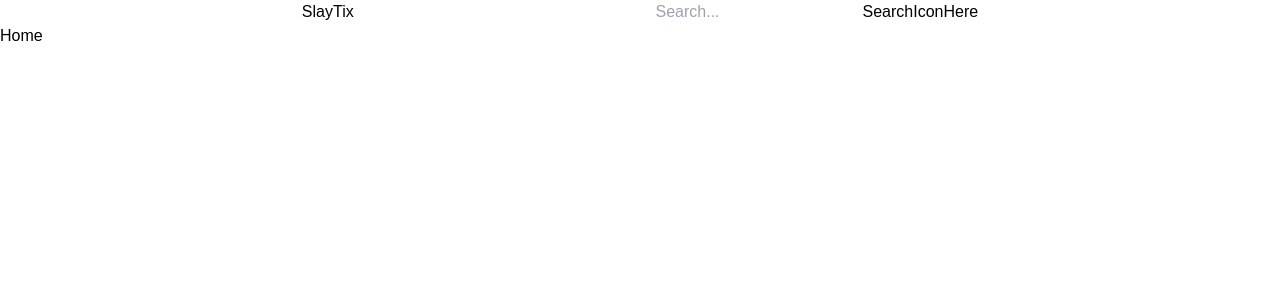
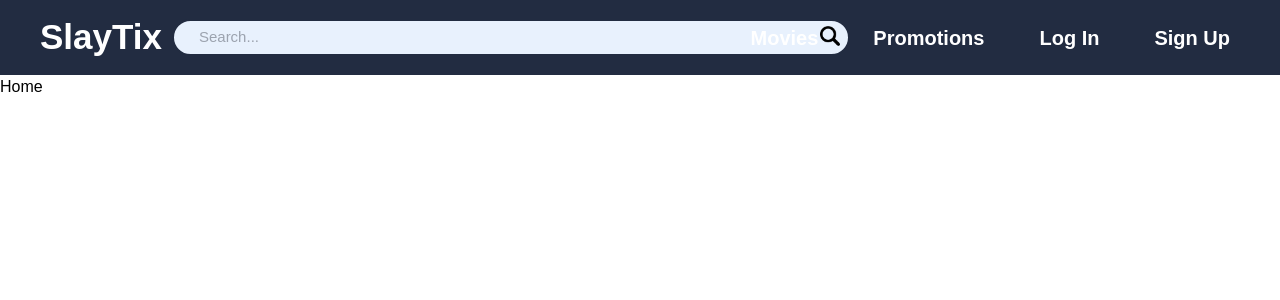
Before and after one commit to mayoicing/swe-project, a Next.js app in the folder my-app/: page / in a window 1280 px wide. Shown: the top 300 px of the page. Built offline with nearby package versions, Linux system fonts and the light colour scheme.

Commit message:
Updated navbar

```diff
--- a/my-app/src/app/components/Navbar.module.css
+++ b/my-app/src/app/components/Navbar.module.css
@@ -1,6 +1,94 @@
 /* Style - Navbar component */
 
-.navbar {
+.navbar { /* Entire top navbar */
     display: flex;
-    justify-content: space-evenly;
+    justify-content: space-between;
+    align-items: center;
+    padding: 10px 40px;
+    color: #ffffff;
+    background-color: #222c41;
+    height: 75px;
 }
+
+.leftSection { /* Includes SlayTix logo, search bar, & magnifyingGlass */
+    display: flex;
+    justify-content: space-around;
+    align-items: center;
+    gap: 10px;
+    width: 55%;
+}
+
+.slaytix { /* Only SlayTix logo */
+    font-size: 35px;
+    font-weight: bold;
+}
+
+.search { /* Includes search bar & magnifyingGlas */
+    flex-grow: 1;
+    display: flex;
+    align-items: center;
+    position: relative;
+}
+
+.search input { /* Only search bar */
+    flex-grow: 1;
+    padding: 5px;
+    padding-left: 25px;
+    padding-right: 450px;
+    font-size: 15px;
+    border: 2px solid #222c41;
+    border-radius: 50px;
+    background-color: #E8F1FD;
+    color: #1C2337;
+}
+
+.search input:focus { /* When you click on search bar */
+    outline: none;
+}
+
+.searchButton { /* Only magnifying glass */
+    position: absolute;
+    right: 10px;
+    top: 7px;
+    width: 20px;
+    height: auto;
+    background: transparent;
+    border: none;
+}
+
+.links { /* List of links */
+    display: flex;
+    gap: 35px;
+    font-size: 20px;
+    font-weight: bold;
+    height: 100%;
+    align-items: center;
+}
+
+.links li { /* Includes Movies, Promotions, Login, & Signup links */
+    display: flex;
+    align-items: center;
+    position: relative;
+    padding: 10px;
+    transition: all 0.3s ease;
+    z-index: 1;
+    height: 100%;
+}
+
+.links li::before { /* State happens before */
+    content: '';
+    position: absolute;
+    top: 0;
+    left: 0;
+    right: 0;
+    bottom: 0;
+    background-color: #0d132e;
+    opacity: 0;
+    transition: opacity 0.3s ease;
+    z-index: -1;
+    height: 100%;
+}
+
+.links li:hover::before { /* State happens when hover */
+    opacity: 1;
+}
--- a/my-app/src/app/components/Navbar.tsx
+++ b/my-app/src/app/components/Navbar.tsx
@@ -1,16 +1,32 @@
+import styles from './Navbar.module.css';
+import magnifyingGlass from '../images/magnifyingGlass.png';
 import Link from 'next/link';
-import styles from './Navbar.module.css';
+import Image from 'next/image';
+
 
 export default function Navbar() {
     return (
         <nav className={styles.navbar}>
-            <Link href='/'>SlayTix</Link>
-            <div>
-                <form>
-                    <input type="text" placeholder="Search..." name="search"/>
-                    <button type="submit">SearchIconHere</button>
-                </form>
+
+            {/* Left section of navbar */}
+            <div className={styles.leftSection}>
+                <Link className={styles.slaytix} href='/'>SlayTix</Link>
+                <div className={styles.search}>
+                    <form>
+                        <input type="text" placeholder="Search..."/>
+                        <button type="submit"><Image className={styles.searchButton} src={magnifyingGlass} alt="Magnifying glass"/></button>
+                    </form>
+                </div>
             </div>
+
+            {/* Links on right side of navbar */}
+            <ul className={styles.links}>
+                <li><Link href='/filterMovie'>Movies</Link></li>
+                <li><Link href='/'></Link>Promotions</li>
+                <li><Link href='/loginUser'>Log In</Link></li>
+                <li><Link href='/registerPersonal'>Sign Up</Link></li>
+            </ul>
+
         </nav>
     );
 }
--- a/my-app/src/app/globals.css
+++ b/my-app/src/app/globals.css
@@ -20,5 +20,5 @@
 body {
   color: #000000;
   background: #ffffff;
-  font-family: Arial, Helvetica, sans-serif;
+  font-family: Spline Sans, Arial, Helvetica, sans-serif;
 }
```
Also changed, not shown: my-app/src/app/images/magnifyingGlass.png (added).
